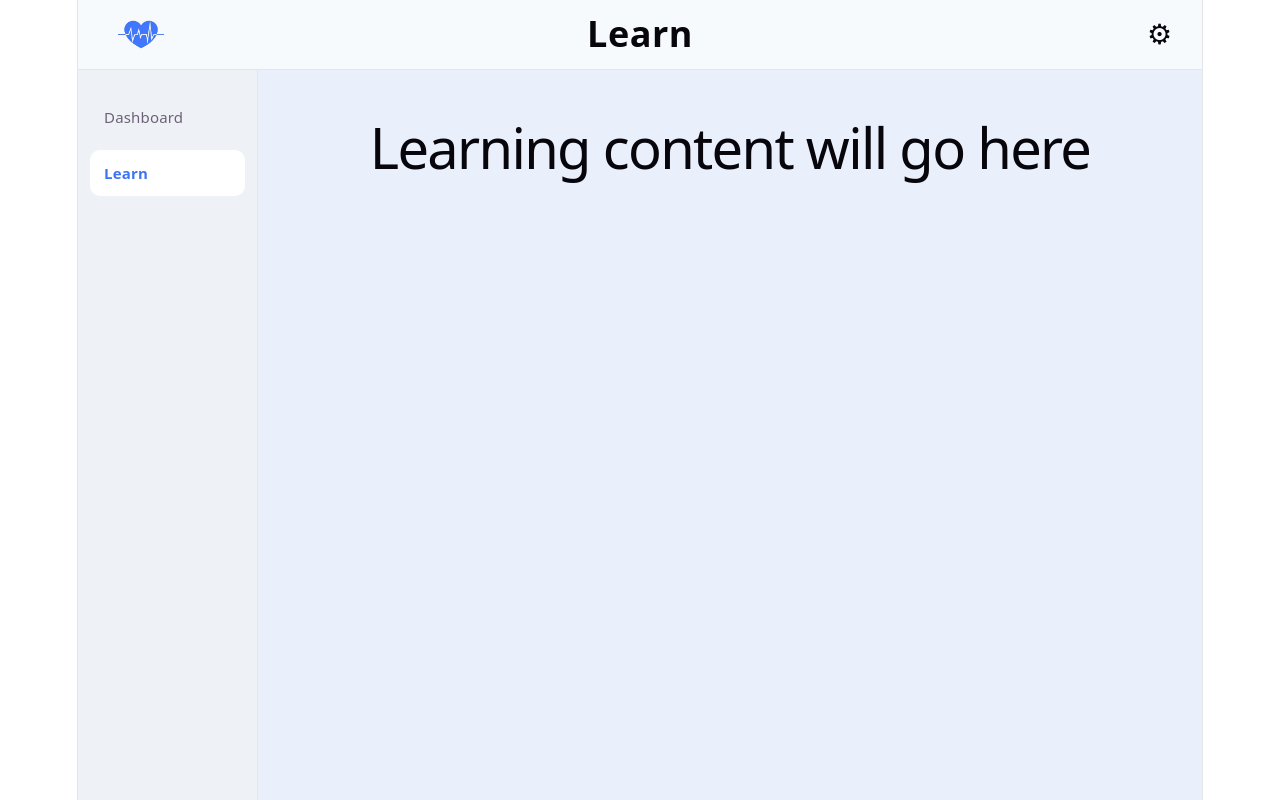
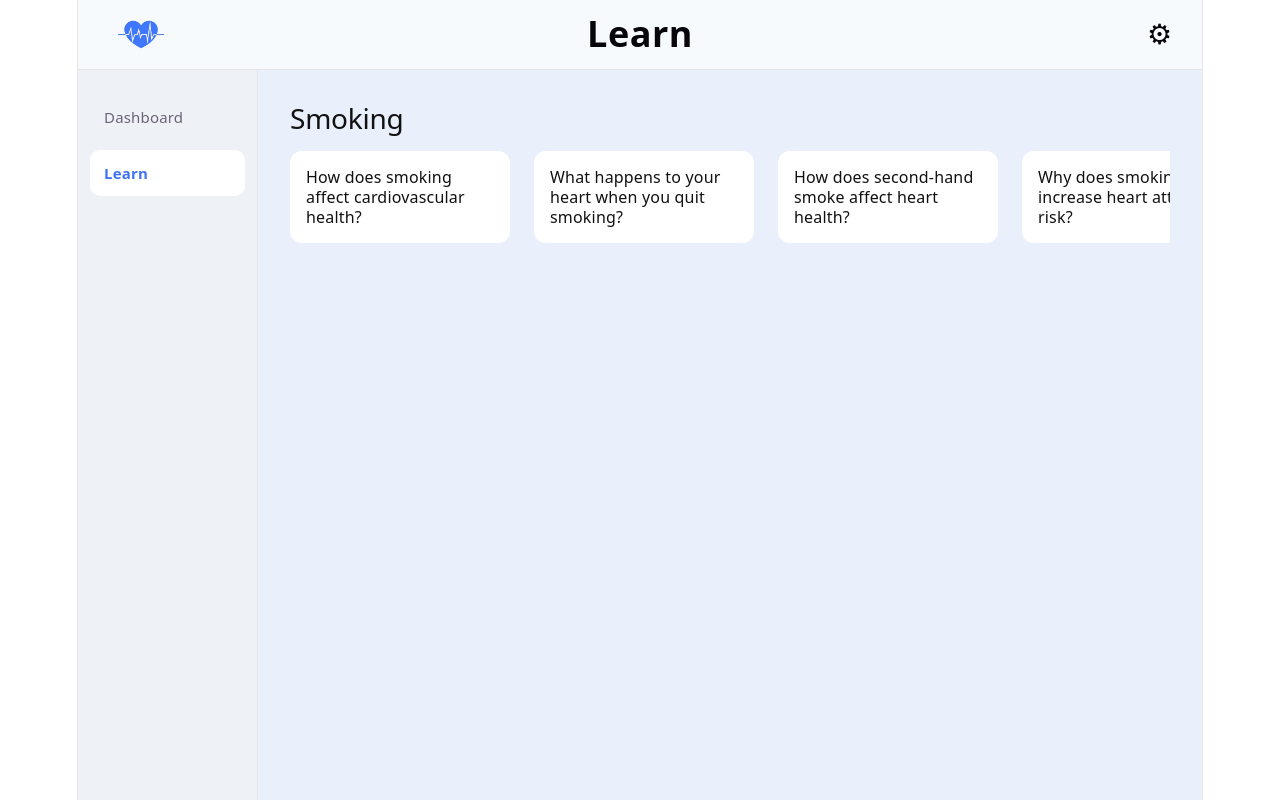
Before and after one commit to RackyDay/ai-cardiometabolic-risk, a React app in the folder frontend/: page /learn in a window 1280 px wide. Built offline with nearby package versions, Linux system fonts and the light colour scheme; the HTML template or start-up script is replaced by a standard one.

Commit message:
Created initial learn tab structure with side scrolling.

```diff
--- /dev/null
+++ b/frontend/src/pages/learn.css
@@ -0,0 +1,48 @@
+.learn-page {
+  width: 100%;
+  box-sizing: border-box;
+  text-align: left;
+}
+
+.learn-section {
+  margin-bottom: 32px;
+}
+
+.learn-section-title {
+  margin: 0 0 16px;
+  font-size: 28px;
+  font-weight: 500;
+  color: #111111;
+}
+
+.learn-card-grid {
+  display: grid;
+  grid-auto-flow: column;
+  grid-auto-columns: 220px;
+  gap: 24px;
+
+  overflow-x: auto;
+  overflow-y: hidden;
+
+  padding-bottom: 12px;
+  scroll-snap-type: x proximity;
+}
+
+.learn-card {
+  min-height: 80px;
+  background: #ffffff;
+  border-radius: 12px;
+  padding: 16px;
+  box-sizing: border-box;
+  text-decoration: none;
+  color: #111111;
+  font-size: 16px;
+  line-height: 1.25;
+
+  scroll-snap-align: start;
+}
+
+.learn-card:hover {
+  transform: translateY(-2px);
+  box-shadow: 0 6px 16px rgba(0, 0, 0, 0.08);
+}
--- a/frontend/src/pages/learn.jsx
+++ b/frontend/src/pages/learn.jsx
@@ -1,8 +1,29 @@
+import useLearnViewModel from "../viewmodels/useLearnViewModel";
+import "./learn.css";
+
 function LearnPage() {
+  const { visibleSections } = useLearnViewModel();
+
   return (
-    <div>
-      <h1>Learning content will go here</h1>
-    </div>
+    <section className="learn-page">
+      {visibleSections.map((section) => (
+        <section key={section.id} className="learn-section">
+          <h2 className="learn-section-title">{section.title}</h2>
+
+          <div className="learn-card-grid">
+            {section.articles.map((article) => (
+              <a
+                key={article.id}
+                href={article.url}
+                className="learn-card"
+              >
+                {article.title}
+              </a>
+            ))}
+          </div>
+        </section>
+      ))}
+    </section>
   );
 }
 
--- a/frontend/src/viewmodels/useLearnViewModel.js
+++ b/frontend/src/viewmodels/useLearnViewModel.js
@@ -31,7 +31,7 @@ function useLearnViewModel() {
         },
         {
           id: 4,
-          title: "Why does smoking increase risk?",
+          title: "Why does smoking increase heart attack risk?",
           url: "#",
         },
       ],
```
